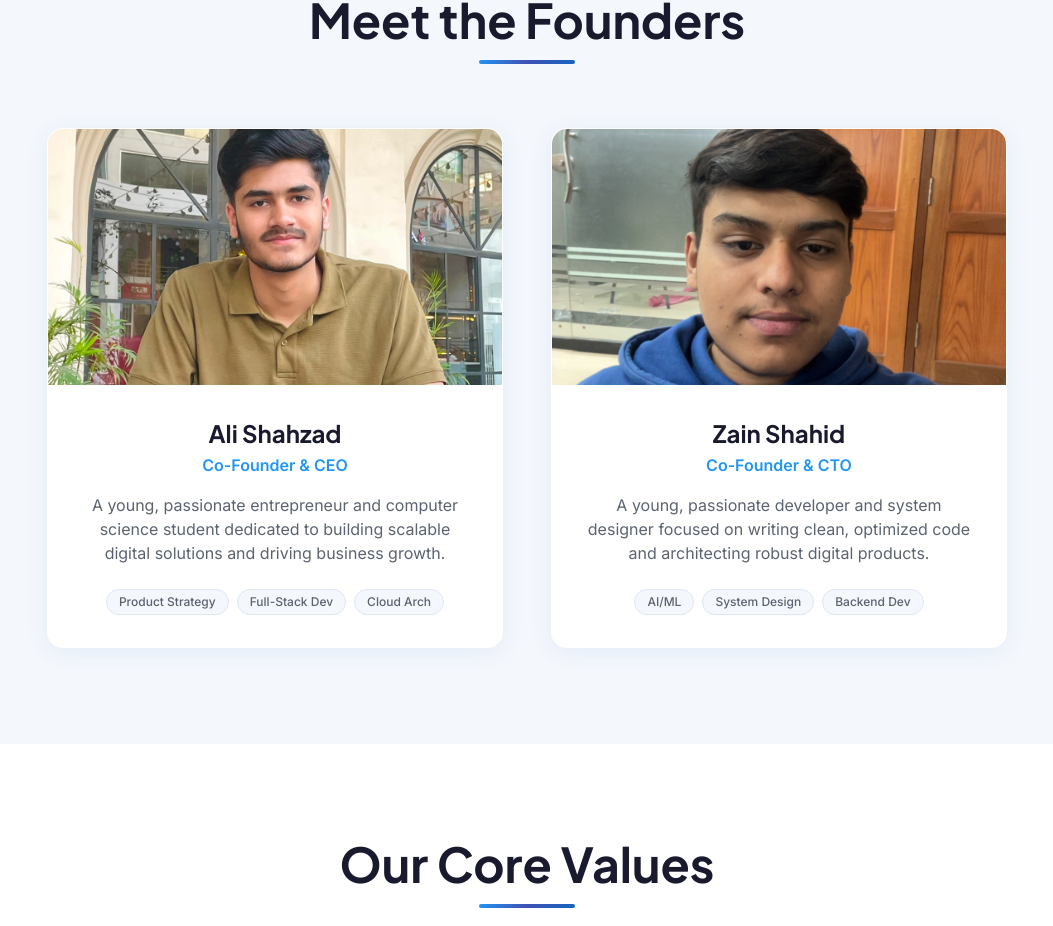
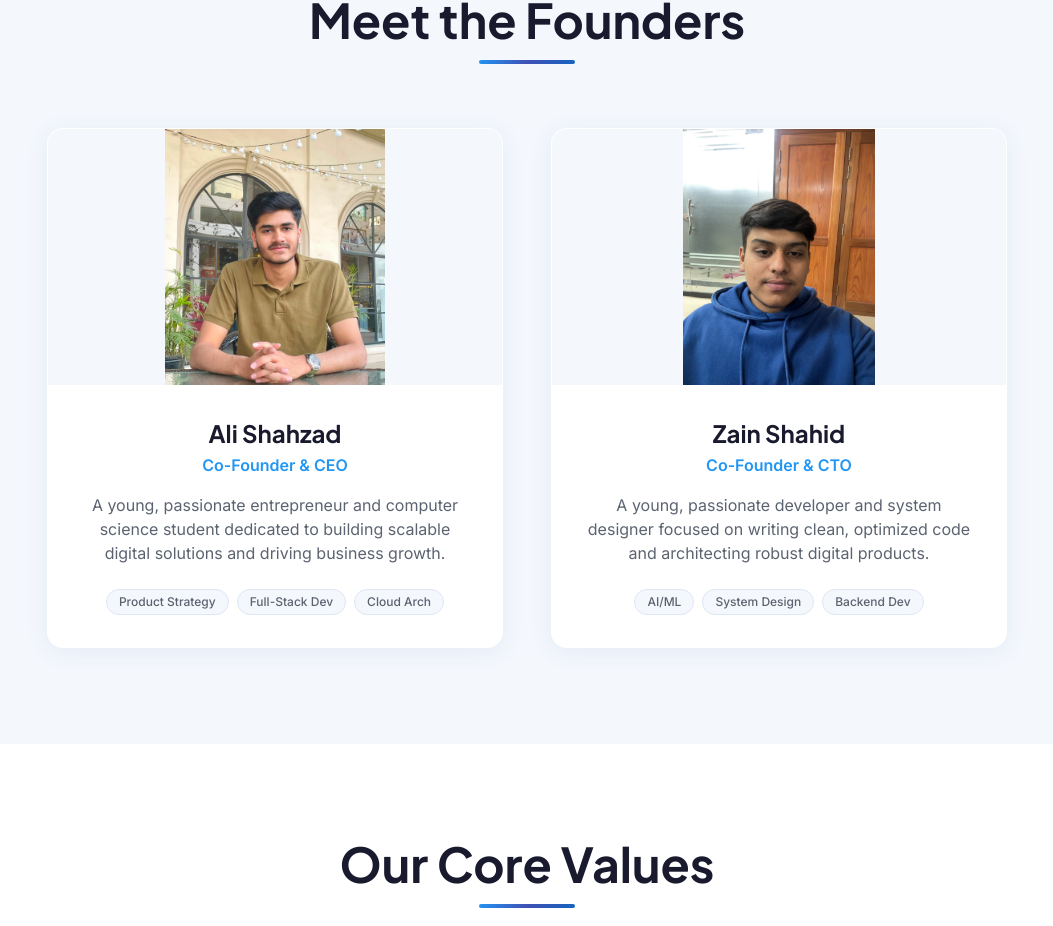
Before and after one commit to azyncsolutions-dot/azync-solutions, a React (Vite) app: page /about in a window 1280 px wide. Shown: the part 1091-2017 px from the top of the page, without its empty margins (113-1166 px from the left). Built offline with nearby package versions, Linux system fonts and the light colour scheme.

Commit message:
Change founder photo scaling to object-contain to display full uncropped images

```diff
--- a/src/pages/About.jsx
+++ b/src/pages/About.jsx
@@ -90,7 +90,7 @@ const About = () => {
               >
                 <Card className="overflow-hidden group p-0">
                   <div className="h-64 overflow-hidden relative">
-                    <img src={member.image} alt={member.name} className="w-full h-full object-cover transition-transform duration-500 group-hover:scale-105" />
+                    <img src={member.image} alt={member.name} className="w-full h-full object-contain bg-brand-light transition-transform duration-500 group-hover:scale-105" />
                     <div className="absolute inset-0 bg-gradient-to-t from-brand-dark/80 to-transparent opacity-0 group-hover:opacity-100 transition-opacity duration-300 flex items-end p-6">
                        <div className="flex gap-4 w-full justify-center">
                          <a href={member.socials.linkedin} className="text-white hover:text-brand-blue transition-colors">LinkedIn</a>
```
